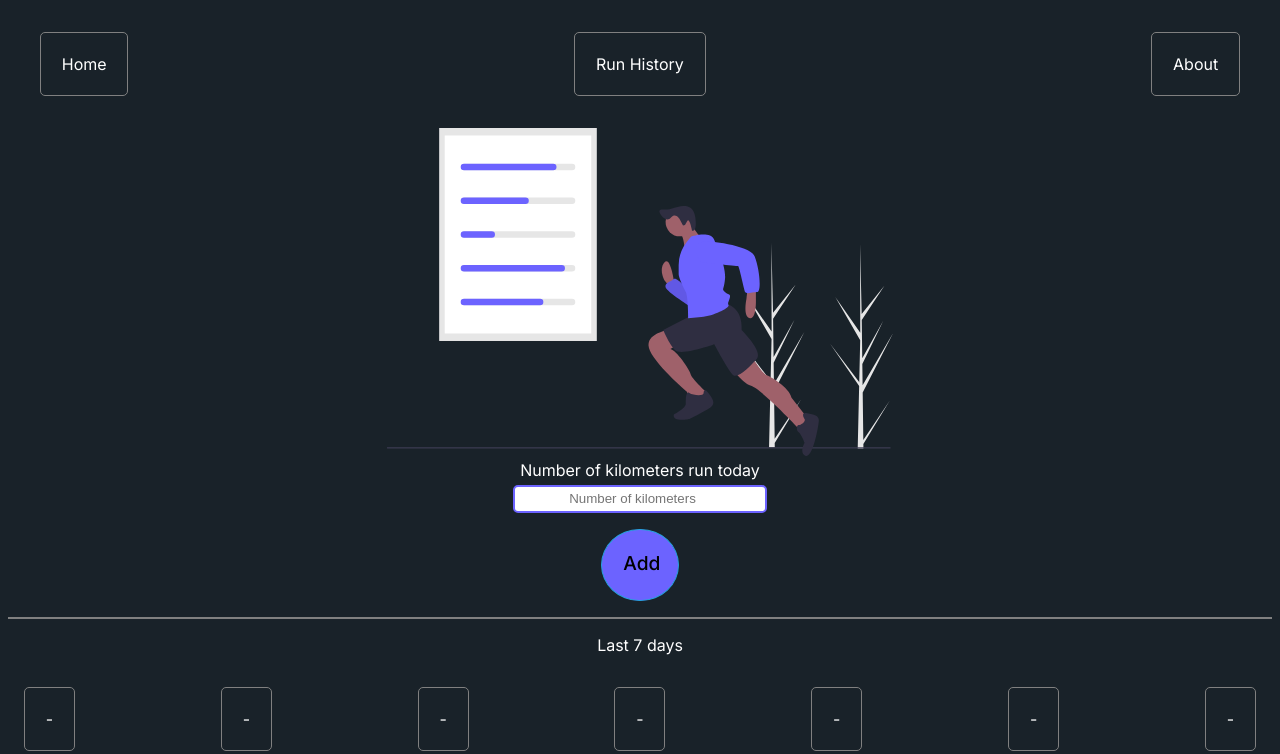
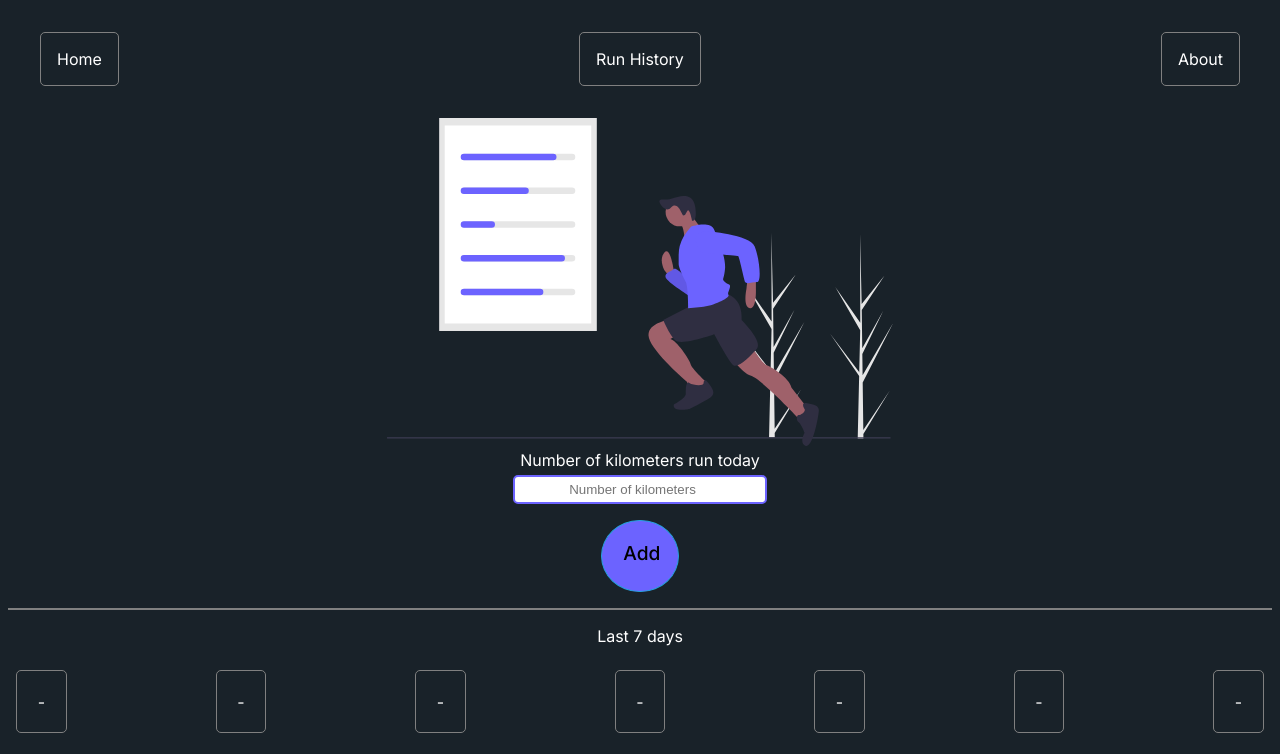
Before and after one commit to Rippyblogger/RunTrackApp, a plain HTML site: page index.html in a window 1280 px wide. Shown: the top 754 px of the page. Drawn offline with Linux system fonts and the light colour scheme.

Commit message:
Fixed overflow padding on navbar

```diff
--- a/main.css
+++ b/main.css
@@ -24,7 +24,7 @@
 .navbar a li{
     list-style: none;
     border: 1px solid grey;
-    padding: 1.3rem;
+    padding: 1rem;
     border-radius: 5px;
 
 }
@@ -76,7 +76,8 @@ hr{
     list-style: none;
     justify-content: space-between;
     flex-direction: row wrap;
-    padding: 1rem;
+    padding: 0.5rem;
+
 
 }
 
```
